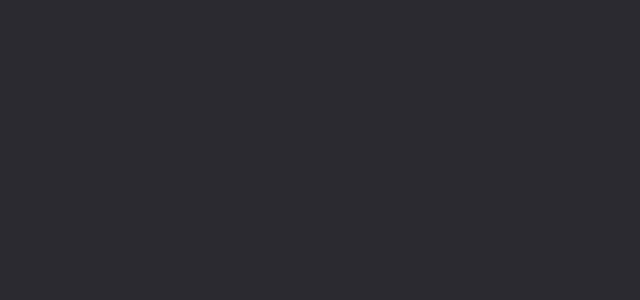
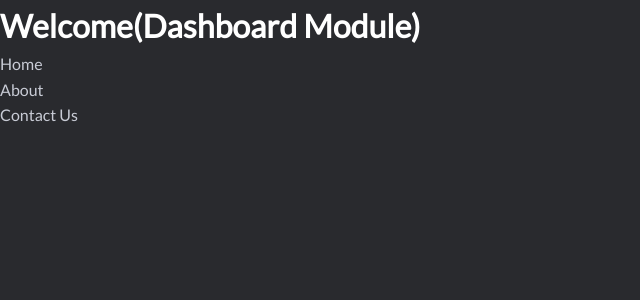
Before and after one commit to SixCord/sixcord.xyz, a React (Create React App) app: page / in a window 1280 px wide. Shown: the top 300 px of the page, without its empty margins (0-640 px from the left). Built offline with nearby package versions, Linux system fonts and the light colour scheme.

Commit message:
Update app.router.js

```diff
--- a/src/routes/app.router.js
+++ b/src/routes/app.router.js
@@ -9,7 +9,7 @@ import Loading from "../components/Loading";
 // import HomeModule from "../modules/home.module";
 
 // const Home = lazy(() => import("../components/Home"));
-const About = lazy(() => import("../components/About"));
+const Commands = lazy(() => import("../components/Commands"));
 const ContactUs = lazy(() => import("../components/ContactUs"));
 const HomeModule = lazy(() => import("../modules/home.module"));
 
@@ -20,11 +20,9 @@ export const Home = Loadable({
 
 export default function AppRouter() {
   return (
-    <Suspense fallback={<div>Loading...</div>}>
-      <Route exact path="/home" component={HomeModule} />
-      <Route exact path="/home/page" component={Home} />
-      <Route exact path="/home/about" component={About} />
-      <Route exact path="/home/about/:id" component={About} />
+    <Suspense fallback={<div></div>}>
+      <Route exact path="/" component={HomeModule} />
+      <Route exact path="/home/about" component={Commands} />
       <Route path="/home/contactus" component={ContactUs} />
     </Suspense>
   );
```
